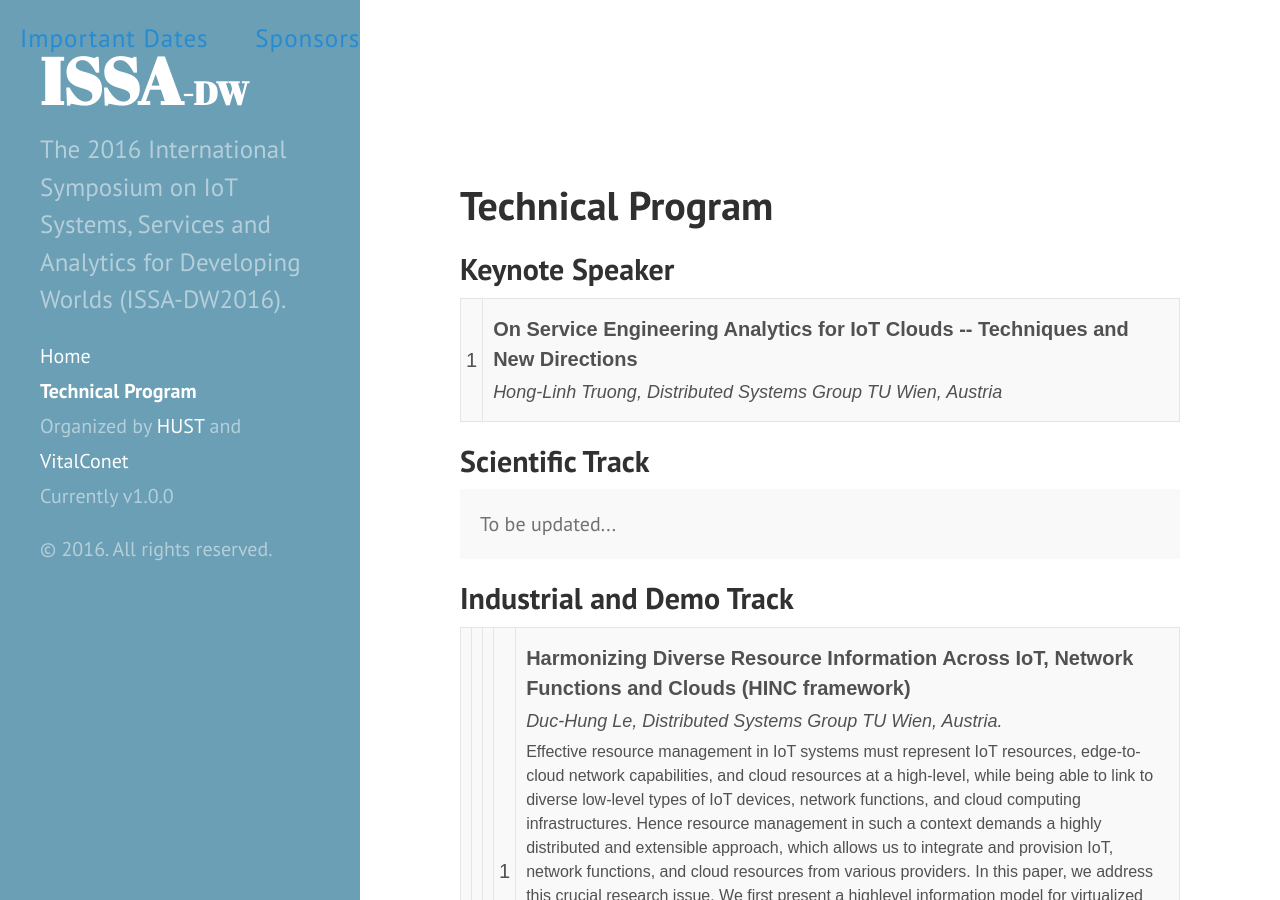
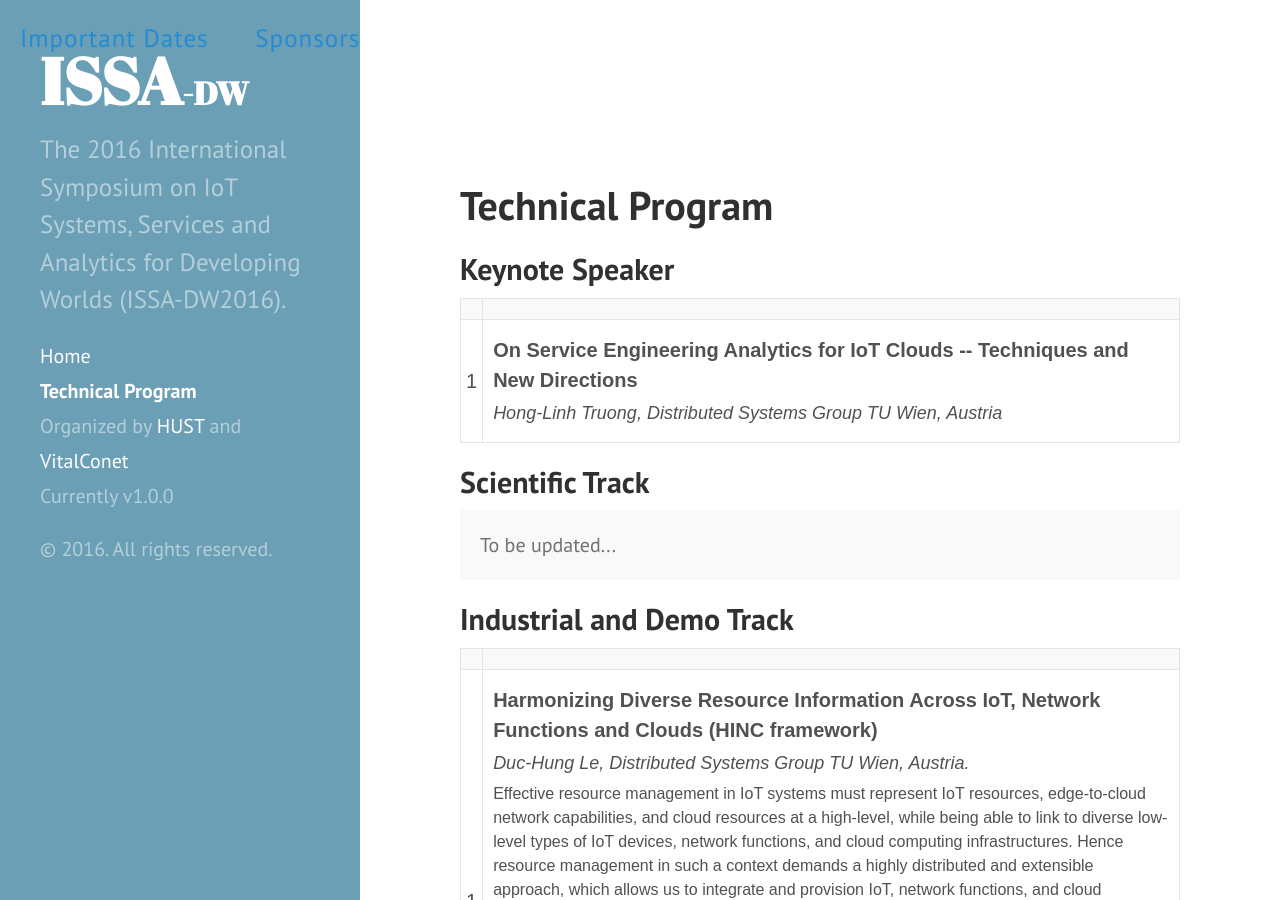
Before and after one commit to issadw/issadw.github.io, a Jekyll site: the page built from technical_program.md, in a window 1280 px wide and 900 px high. Built offline with Jekyll 4.4.1, drawn with Linux system fonts in a browser that asks for light colours.

Commit message:
Customize table in Technical Programs

```diff
--- a/technical_program.md
+++ b/technical_program.md
@@ -7,6 +7,10 @@ title: Technical Program
 
 
 <table class="tg">
+  <tr>
+    <th></th>
+    <th></th>
+  </tr>
   <tr>
     <td style="text-align: center;">1</td>
     <td>
@@ -34,10 +38,10 @@ title: Technical Program
 
 <table class="tg">
   <tr>
-    <th>
-      <td></td>
-      <td></td>
-    </th>
+    <th></th>
+    <th></th>
+  </tr>
+  <tr>
     <td style="text-align: center;">1</td>
     <td>
       <div class="topic">
@@ -57,6 +61,10 @@ title: Technical Program
 
 
 <table class="tg">
+  <tr>
+    <th></th>
+    <th></th>
+  </tr>
   <tr>
     <td style="text-align: center;">1</td>
     <td>
```
